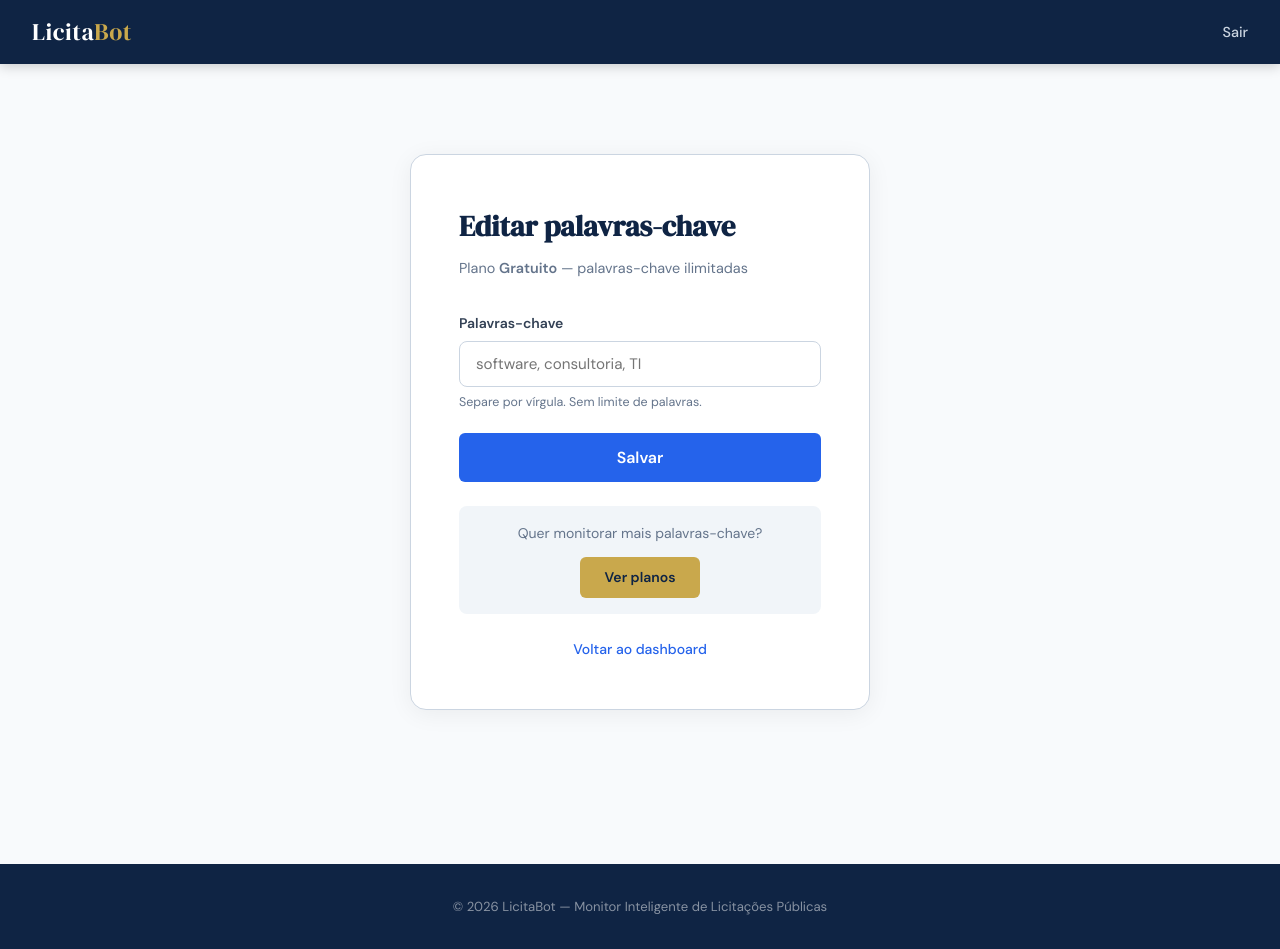
After one commit to Lzocatelli/TenderSentinel, a Python web app: template web/templates/editar_palavras.html in a window 1280 px wide. The commit adds this page. Run offline with Jinja, Linux system fonts and the light colour scheme; the template is opened without the code that fills it, so the values that code supplies are empty.

Commit message:
html edit

```diff
--- /dev/null
+++ b/web/templates/editar_palavras.html
@@ -0,0 +1,73 @@
+<!DOCTYPE html>
+<html lang="pt-br">
+<head>
+    <meta charset="UTF-8">
+    <meta name="viewport" content="width=device-width, initial-scale=1.0">
+    <title>Editar palavras-chave — LicitaBot</title>
+    <link rel="stylesheet" href="{{ url_for('static', filename='style.css') }}">
+</head>
+<body>
+
+<nav>
+    <a href="/" class="nav-logo">Licita<span>Bot</span></a>
+    <div class="nav-links">
+        <span style="color:rgba(255,255,255,0.6);font-size:0.9rem">{{ cliente.nome }}</span>
+        <a href="/logout">Sair</a>
+    </div>
+</nav>
+
+<div class="form-container">
+    <div class="form-card">
+        <h1 class="form-title">Editar palavras-chave</h1>
+        <p class="form-subtitle">
+            Plano <strong style="text-transform:capitalize">{{ cliente.plano or 'Gratuito' }}</strong> —
+            {% if cliente.limite_palavras %}
+                até {{ cliente.limite_palavras }} palavras-chave
+            {% else %}
+                palavras-chave ilimitadas
+            {% endif %}
+        </p>
+
+        {% with messages = get_flashed_messages(with_categories=true) %}
+            {% for category, message in messages %}
+                <div class="alert alert-{{ category }}">{{ message }}</div>
+            {% endfor %}
+        {% endwith %}
+
+        <form method="POST">
+            <div class="form-group">
+                <label>Palavras-chave</label>
+                <input type="text" name="palavras_chave"
+                    value="{{ cliente.palavras_chave | join(', ') }}"
+                    placeholder="software, consultoria, TI" required>
+                <p class="hint">
+                    Separe por vírgula.
+                    {% if cliente.limite_palavras %}
+                        Você pode usar até {{ cliente.limite_palavras }} palavras.
+                    {% else %}
+                        Sem limite de palavras.
+                    {% endif %}
+                </p>
+            </div>
+            <button type="submit" class="btn btn-primary btn-block">Salvar</button>
+        </form>
+
+        {% if not cliente.plano %}
+        <div style="margin-top:1.5rem;padding:1rem;background:var(--gray-100);border-radius:8px;text-align:center">
+            <p style="font-size:0.875rem;color:var(--gray-500);margin-bottom:0.75rem">Quer monitorar mais palavras-chave?</p>
+            <a href="/#planos" class="btn btn-gold" style="padding:0.6rem 1.5rem;font-size:0.875rem">Ver planos</a>
+        </div>
+        {% endif %}
+
+        <div class="form-footer">
+            <a href="/dashboard">Voltar ao dashboard</a>
+        </div>
+    </div>
+</div>
+
+<footer>
+    <p>© 2026 LicitaBot — Monitor Inteligente de Licitações Públicas</p>
+</footer>
+
+</body>
+</html>
```
Also changed, not shown: web/app.py (+24 -0 lines), web/templates/dashboard.html (+6 -5 lines).
